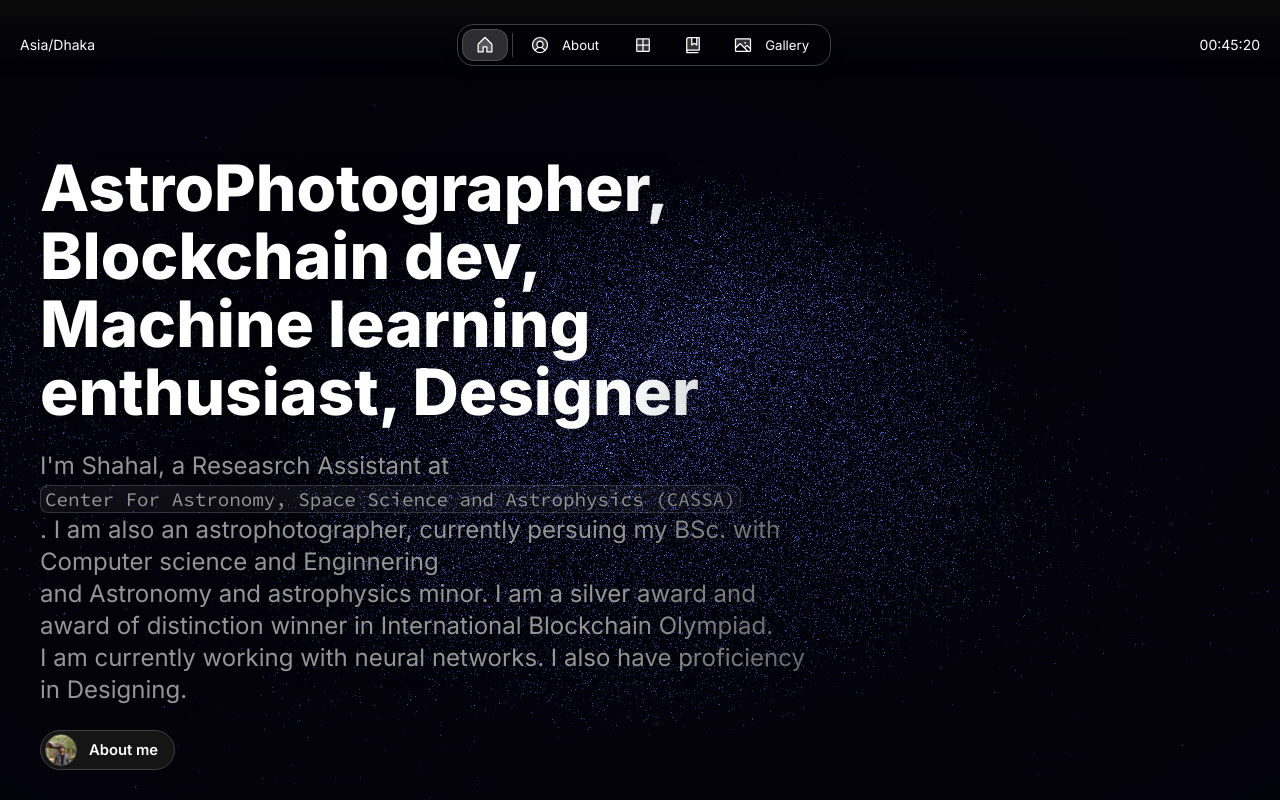
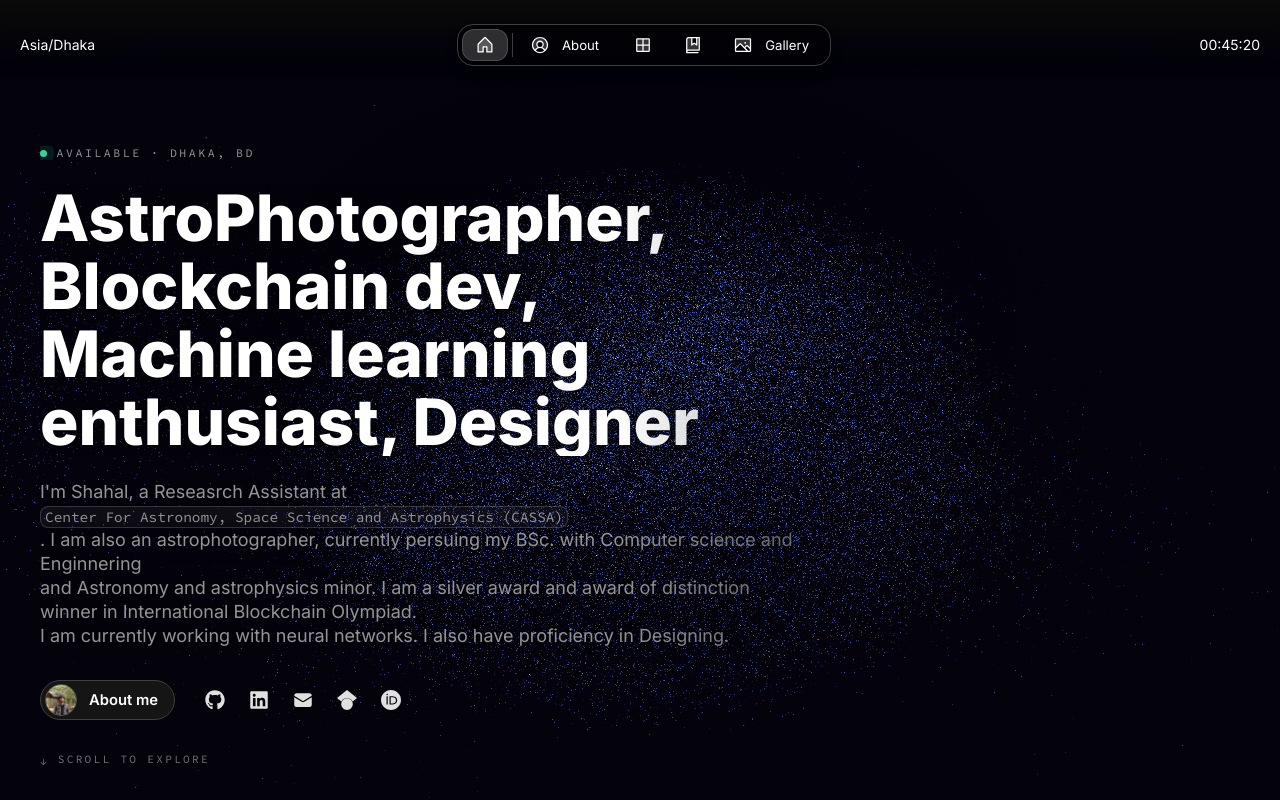
Before and after one commit to shahal-dev/shahal_portfolio, a Next.js app: page / in a window 1280 px wide. Shown: the top 800 px of the page. Built offline with nearby package versions, Linux system fonts and the light colour scheme.

Commit message:
new landing page animation

```diff
--- a/src/app/page.tsx
+++ b/src/app/page.tsx
@@ -1,11 +1,12 @@
 import React from "react";
 
-import { Heading, Flex, Text, Button, Avatar, RevealFx, Column } from "@/once-ui/components";
+import { Heading, RevealFx, Column } from "@/once-ui/components";
 
 import { baseURL, routes } from "@/app/resources";
-import { home, about, person, newsletter } from "@/app/resources/content";
+import { home, person, newsletter } from "@/app/resources/content";
 import { Mailchimp } from "@/components";
 import { FeaturedWork } from "@/components/FeaturedWork";
+import { LandingHero } from "@/components/LandingHero";
 import { ScrambleText } from "@/components/ScrambleText";
 import { Posts } from "@/components/blog/Posts";
 
@@ -64,51 +65,8 @@ export default function Home() {
         }}
       />
 
-      {/* Hero — text on the left, galaxy breathing on the right */}
-      <Column fillWidth minHeight="0" paddingTop="l" paddingBottom="l" gap="m">
-        <Column maxWidth="s">
-          <RevealFx translateY="4" fillWidth horizontal="start" paddingBottom="m">
-            <Heading
-              wrap="balance"
-              variant="display-strong-l"
-              style={{ textShadow: "0 2px 24px rgba(0,0,0,0.7)" }}
-            >
-              <ScrambleText text={home.headline} delay={150} />
-            </Heading>
-          </RevealFx>
-          <RevealFx translateY="8" delay={0.2} fillWidth horizontal="start" paddingBottom="m">
-            <Text
-              wrap="balance"
-              onBackground="neutral-weak"
-              variant="heading-default-xl"
-              style={{ textShadow: "0 1px 16px rgba(0,0,0,0.7)" }}
-            >
-              {home.subline}
-            </Text>
-          </RevealFx>
-          <RevealFx translateY="12" delay={0.4} horizontal="start">
-            <Button
-              id="about"
-              data-border="rounded"
-              href="/about"
-              variant="secondary"
-              size="m"
-              arrowIcon
-            >
-              <Flex gap="8" vertical="center">
-                {about.avatar.display && (
-                  <Avatar
-                    style={{ marginLeft: "-0.75rem", marginRight: "0.25rem" }}
-                    src={person.avatar}
-                    size="m"
-                  />
-                )}
-                {about.title}
-              </Flex>
-            </Button>
-          </RevealFx>
-        </Column>
-      </Column>
+      {/* Hero — full-height editorial intro on the left, galaxy on the right */}
+      <LandingHero />
 
       {/* Selected work — numbered, text-forward, no big images */}
       <Column fillWidth maxWidth="s" gap="l">
--- /dev/null
+++ b/src/components/LandingHero.module.scss
@@ -0,0 +1,78 @@
+.hero {
+  position: relative;
+  width: 100%;
+  min-height: min(82vh, 860px);
+  display: flex;
+  flex-direction: column;
+  align-items: flex-start;
+  gap: var(--static-space-32);
+  padding-top: var(--static-space-32);
+  padding-bottom: var(--static-space-24);
+}
+
+.eyebrow {
+  display: inline-flex;
+  align-items: center;
+  gap: 0.6rem;
+  font-family: var(--font-code), monospace;
+  font-size: 0.72rem;
+  letter-spacing: 0.22em;
+  text-transform: uppercase;
+  color: var(--neutral-on-background-weak);
+}
+
+.dot {
+  width: 7px;
+  height: 7px;
+  border-radius: 50%;
+  background: #34d399;
+  box-shadow: 0 0 0 0 rgba(52, 211, 153, 0.55);
+  animation: pulse 2.4s ease-out infinite;
+}
+
+@keyframes pulse {
+  0% {
+    box-shadow: 0 0 0 0 rgba(52, 211, 153, 0.55);
+  }
+  70% {
+    box-shadow: 0 0 0 9px rgba(52, 211, 153, 0);
+  }
+  100% {
+    box-shadow: 0 0 0 0 rgba(52, 211, 153, 0);
+  }
+}
+
+.scrollCue {
+  margin-top: auto;
+  display: inline-flex;
+  align-items: center;
+  gap: 0.55rem;
+  font-family: var(--font-code), monospace;
+  font-size: 0.7rem;
+  letter-spacing: 0.2em;
+  text-transform: uppercase;
+  color: var(--neutral-on-background-weak);
+  opacity: 0.75;
+}
+
+.scrollArrow {
+  display: inline-block;
+  animation: bob 1.8s ease-in-out infinite;
+}
+
+@keyframes bob {
+  0%,
+  100% {
+    transform: translateY(0);
+  }
+  50% {
+    transform: translateY(5px);
+  }
+}
+
+@media (prefers-reduced-motion: reduce) {
+  .dot,
+  .scrollArrow {
+    animation: none;
+  }
+}
--- /dev/null
+++ b/src/components/LandingHero.tsx
@@ -0,0 +1,99 @@
+import {
+  Heading,
+  Flex,
+  Text,
+  Button,
+  Avatar,
+  IconButton,
+  RevealFx,
+  Column,
+} from "@/once-ui/components";
+import { home, about, person, social } from "@/app/resources/content";
+import { ScrambleText } from "@/components/ScrambleText";
+import styles from "./LandingHero.module.scss";
+
+const textShadow = "0 2px 24px rgba(0,0,0,0.7)";
+
+/**
+ * Landing hero: a full-height, left-aligned editorial intro layered over the
+ * galaxy. A status eyebrow, decoding headline, social links and a scroll cue
+ * give the left column presence without crowding the animation on the right.
+ */
+export function LandingHero() {
+  return (
+    <div className={styles.hero}>
+      <Column maxWidth="s" gap="m">
+        <RevealFx translateY="2" horizontal="start">
+          <span className={styles.eyebrow}>
+            <span className={styles.dot} />
+            <ScrambleText text="Available · Dhaka, BD" delay={100} />
+          </span>
+        </RevealFx>
+
+        <RevealFx translateY="4" delay={0.1} fillWidth horizontal="start">
+          <Heading wrap="balance" variant="display-strong-l" style={{ textShadow }}>
+            <ScrambleText text={home.headline} delay={300} />
+          </Heading>
+        </RevealFx>
+
+        <RevealFx translateY="8" delay={0.25} fillWidth horizontal="start">
+          <Text
+            wrap="balance"
+            onBackground="neutral-weak"
+            variant="body-default-l"
+            style={{ textShadow: "0 1px 16px rgba(0,0,0,0.7)" }}
+          >
+            {home.subline}
+          </Text>
+        </RevealFx>
+
+        <RevealFx translateY="12" delay={0.4} horizontal="start" paddingTop="8">
+          <Flex gap="20" vertical="center" wrap>
+            <Button
+              id="about"
+              data-border="rounded"
+              href="/about"
+              variant="secondary"
+              size="m"
+              arrowIcon
+            >
+              <Flex gap="8" vertical="center">
+                {about.avatar.display && (
+                  <Avatar
+                    style={{ marginLeft: "-0.75rem", marginRight: "0.25rem" }}
+                    src={person.avatar}
+                    size="m"
+                  />
+                )}
+                {about.title}
+              </Flex>
+            </Button>
+
+            <Flex gap="4" vertical="center" wrap>
+              {social.map(
+                (item) =>
+                  item.link && (
+                    <IconButton
+                      key={item.name}
+                      href={item.link}
+                      icon={item.icon}
+                      tooltip={item.name}
+                      size="l"
+                      variant="ghost"
+                    />
+                  ),
+              )}
+            </Flex>
+          </Flex>
+        </RevealFx>
+      </Column>
+
+      <span className={styles.scrollCue}>
+        <span className={styles.scrollArrow}>↓</span>
+        Scroll to explore
+      </span>
+    </div>
+  );
+}
+
+export default LandingHero;
--- a/src/once-ui/icons.ts
+++ b/src/once-ui/icons.ts
@@ -33,6 +33,8 @@ import {
 
 import { FaDiscord, FaGithub, FaLinkedin, FaXTwitter } from "react-icons/fa6";
 
+import { SiGooglescholar, SiOrcid } from "react-icons/si";
+
 export const iconLibrary: Record<string, IconType> = {
   chevronUp: HiChevronUp,
   chevronDown: HiChevronDown,
@@ -63,4 +65,6 @@ export const iconLibrary: Record<string, IconType> = {
   x: FaXTwitter,
   clipboard: HiClipboard,
   arrowUpRightFromSquare: HiArrowTopRightOnSquare,
+  graduationCap: SiGooglescholar,
+  idCard: SiOrcid,
 };
```
